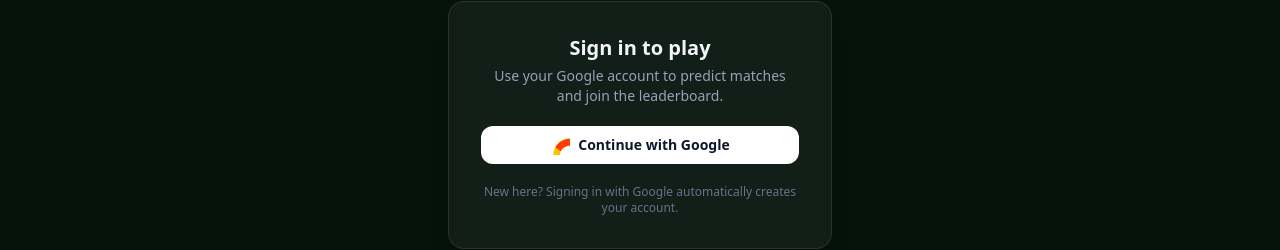
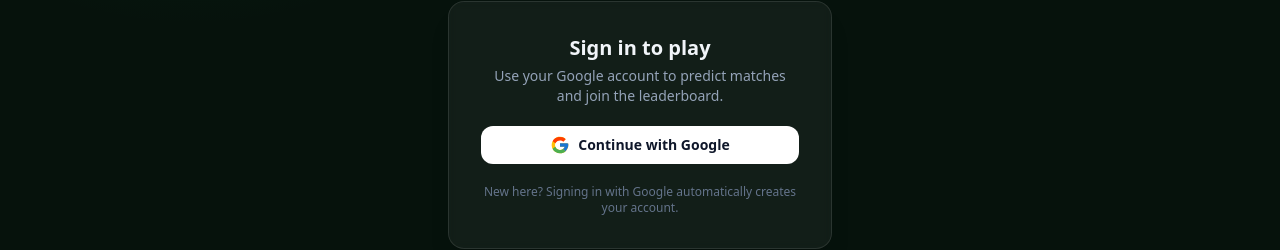
Before and after one commit to Dipu9813/prediction-webapp, a Next.js app: page /login in a window 1280 px wide. Shown: the part 299-549 px from the top of the page. Built offline with nearby package versions, Linux system fonts and the light colour scheme.

Commit message:
feat: update GoogleIcon SVG dimensions for improved rendering

```diff
--- a/src/app/login/page.tsx
+++ b/src/app/login/page.tsx
@@ -8,7 +8,7 @@
 
 function GoogleIcon() {
   return (
-    <svg viewBox="0 0 24 24" className="h-5 w-5" aria-hidden="true">
+    <svg viewBox="0 0 48 48" className="h-5 w-5 shrink-0" aria-hidden="true">
       <path
         fill="#FFC107"
         d="M43.6 20.5H42V20H24v8h11.3c-1.6 4.7-6.1 8-11.3 8a12 12 0 1 1 0-24c3.1 0 5.9 1.2 8 3.1l5.7-5.7A20 20 0 1 0 24 44c11 0 20-9 20-20 0-1.3-.1-2.3-.4-3.5z"
```
